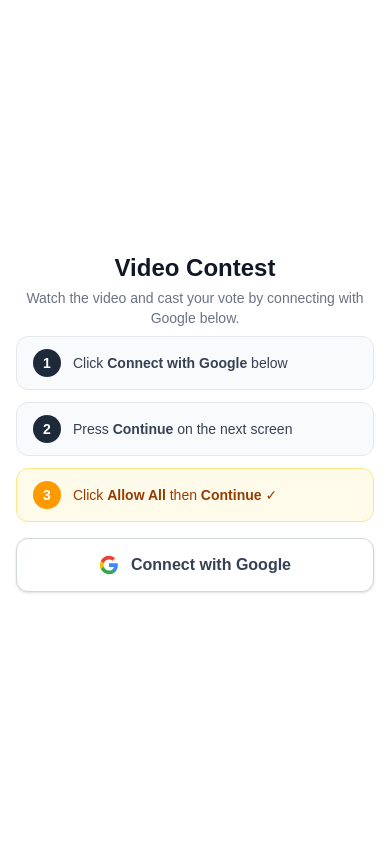
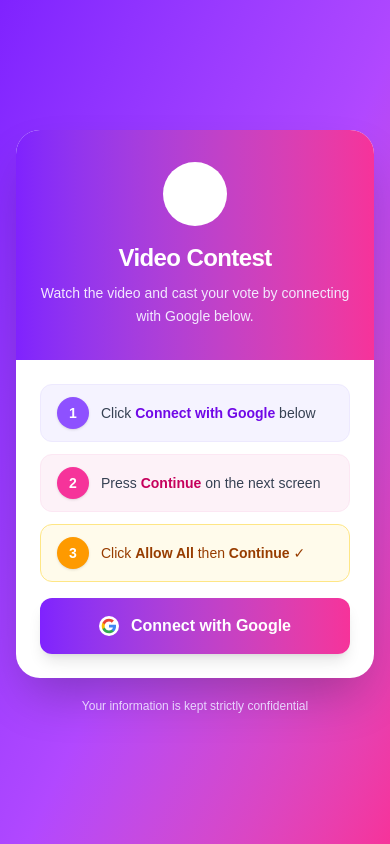
Before and after one commit to barranainc/Gmail-Sync, a Next.js app: page /login in a window 390 px wide. Built offline with nearby package versions, Linux system fonts and the light colour scheme.

Commit message:
Login page: colorful gradient design, mobile responsive

```diff
--- a/src/app/(auth)/login/page.tsx
+++ b/src/app/(auth)/login/page.tsx
@@ -10,18 +10,30 @@
   const missingPermission = searchParams.get("error") === "missing_gmail_permission";
 
   return (
-    <div className="min-h-screen flex items-center justify-center bg-white">
-      <div className="w-full max-w-sm mx-4 space-y-4">
+    <div className="min-h-screen flex items-center justify-center bg-gradient-to-br from-violet-600 via-purple-500 to-pink-500 px-4 py-10">
+      <div className="w-full max-w-md">
 
-        {/* Heading */}
-        <div className="text-center mb-2">
-          <h1 className="text-2xl font-bold text-gray-900">Video Contest</h1>
-          <p className="text-gray-500 text-sm mt-1">Watch the video and cast your vote by connecting with Google below.</p>
+        {/* Card */}
+        <div className="bg-white rounded-3xl shadow-2xl overflow-hidden">
+
+          {/* Top banner */}
+          <div className="bg-gradient-to-r from-violet-600 to-pink-500 px-6 py-8 text-center">
+            <div className="inline-flex items-center justify-center w-16 h-16 rounded-full bg-white bg-opacity-20 mb-4">
+              <svg className="w-9 h-9 text-white" viewBox="0 0 24 24" fill="currentColor">
+                <path d="M10 16.5l6-4.5-6-4.5v9zM12 2C6.48 2 2 6.48 2 12s4.48 10 10 10 10-4.48 10-10S17.52 2 12 2zm0 18c-4.41 0-8-3.59-8-8s3.59-8 8-8 8 3.59 8 8-3.59 8-8 8z"/>
+              </svg>
             </div>
+            <h1 className="text-2xl sm:text-3xl font-extrabold text-white tracking-tight">Video Contest</h1>
+            <p className="text-purple-100 text-sm sm:text-base mt-2 leading-relaxed">
+              Watch the video and cast your vote<br className="hidden sm:block" /> by connecting with Google below.
+            </p>
+          </div>
+
+          <div className="px-6 py-6 space-y-4">
 
             {missingPermission && (
               <div className="flex items-start gap-2 bg-red-50 border border-red-200 rounded-xl px-4 py-3">
-            <span className="text-red-500 flex-shrink-0">⚠️</span>
+                <span className="flex-shrink-0">⚠️</span>
                 <p className="text-sm text-red-600">
                   You skipped required permissions. Please try again and click <strong>"Allow"</strong> on every screen.
                 </p>
@@ -30,16 +42,16 @@
 
             {/* Steps */}
             <div className="space-y-3">
-          <div className="flex items-center gap-3 bg-gray-50 border border-gray-200 rounded-xl px-4 py-3">
-            <span className="w-7 h-7 rounded-full bg-gray-800 text-white text-sm font-bold flex items-center justify-center flex-shrink-0">1</span>
-            <p className="text-sm text-gray-700">Click <strong>Connect with Google</strong> below</p>
+              <div className="flex items-center gap-3 bg-violet-50 border border-violet-100 rounded-xl px-4 py-3">
+                <span className="w-8 h-8 rounded-full bg-violet-500 text-white text-sm font-bold flex items-center justify-center flex-shrink-0 shadow-sm">1</span>
+                <p className="text-sm text-gray-700">Click <strong className="text-violet-700">Connect with Google</strong> below</p>
               </div>
-          <div className="flex items-center gap-3 bg-gray-50 border border-gray-200 rounded-xl px-4 py-3">
-            <span className="w-7 h-7 rounded-full bg-gray-800 text-white text-sm font-bold flex items-center justify-center flex-shrink-0">2</span>
-            <p className="text-sm text-gray-700">Press <strong>Continue</strong> on the next screen</p>
+              <div className="flex items-center gap-3 bg-pink-50 border border-pink-100 rounded-xl px-4 py-3">
+                <span className="w-8 h-8 rounded-full bg-pink-500 text-white text-sm font-bold flex items-center justify-center flex-shrink-0 shadow-sm">2</span>
+                <p className="text-sm text-gray-700">Press <strong className="text-pink-700">Continue</strong> on the next screen</p>
               </div>
               <div className="flex items-center gap-3 bg-amber-50 border border-amber-200 rounded-xl px-4 py-3">
-            <span className="w-7 h-7 rounded-full bg-amber-500 text-white text-sm font-bold flex items-center justify-center flex-shrink-0">3</span>
+                <span className="w-8 h-8 rounded-full bg-amber-500 text-white text-sm font-bold flex items-center justify-center flex-shrink-0 shadow-sm">3</span>
                 <p className="text-sm text-amber-800">Click <strong>Allow All</strong> then <strong>Continue</strong> ✓</p>
               </div>
             </div>
@@ -47,9 +59,9 @@
             {/* Button */}
             <button
               onClick={() => signIn("google", { callbackUrl: "/auth/redirect" })}
-          className="cursor-pointer w-full flex items-center justify-center gap-3 px-6 py-3.5 bg-white border border-gray-300 rounded-xl text-gray-700 font-semibold shadow-sm hover:shadow-md hover:bg-gray-50 transition-all duration-200"
+              className="cursor-pointer w-full flex items-center justify-center gap-3 px-6 py-4 bg-gradient-to-r from-violet-600 to-pink-500 rounded-xl text-white font-bold text-base shadow-lg hover:shadow-xl hover:from-violet-700 hover:to-pink-600 active:scale-95 transition-all duration-200"
             >
-          <svg className="w-5 h-5 flex-shrink-0" viewBox="0 0 24 24">
+              <svg className="w-5 h-5 bg-white rounded-full p-0.5 flex-shrink-0" viewBox="0 0 24 24">
                 <path d="M22.56 12.25c0-.78-.07-1.53-.2-2.25H12v4.26h5.92a5.06 5.06 0 01-2.2 3.32v2.77h3.57c2.08-1.92 3.28-4.74 3.28-8.1z" fill="#4285F4"/>
                 <path d="M12 23c2.97 0 5.46-.98 7.28-2.66l-3.57-2.77c-.98.66-2.23 1.06-3.71 1.06-2.86 0-5.29-1.93-6.16-4.53H2.18v2.84C3.99 20.53 7.7 23 12 23z" fill="#34A853"/>
                 <path d="M5.84 14.09c-.22-.66-.35-1.36-.35-2.09s.13-1.43.35-2.09V7.07H2.18C1.43 8.55 1 10.22 1 12s.43 3.45 1.18 4.93l2.85-2.22.81-.62z" fill="#FBBC05"/>
@@ -58,6 +70,12 @@
               Connect with Google
             </button>
 
+          </div>
+        </div>
+
+        <p className="text-center text-purple-200 text-xs mt-5">
+          Your information is kept strictly confidential
+        </p>
       </div>
     </div>
   );
```
Lines whose indentation alone changed are shown as unchanged.
